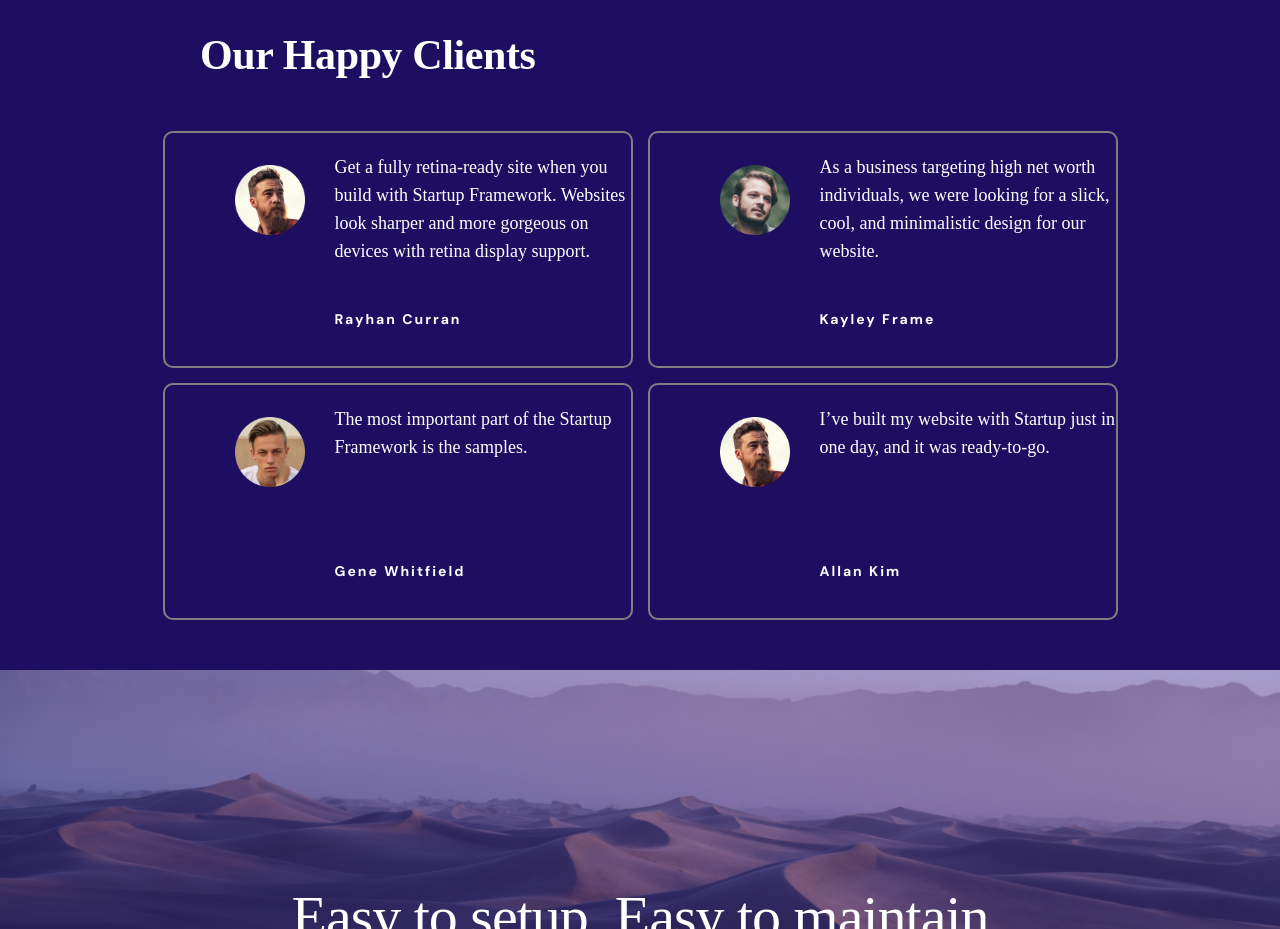
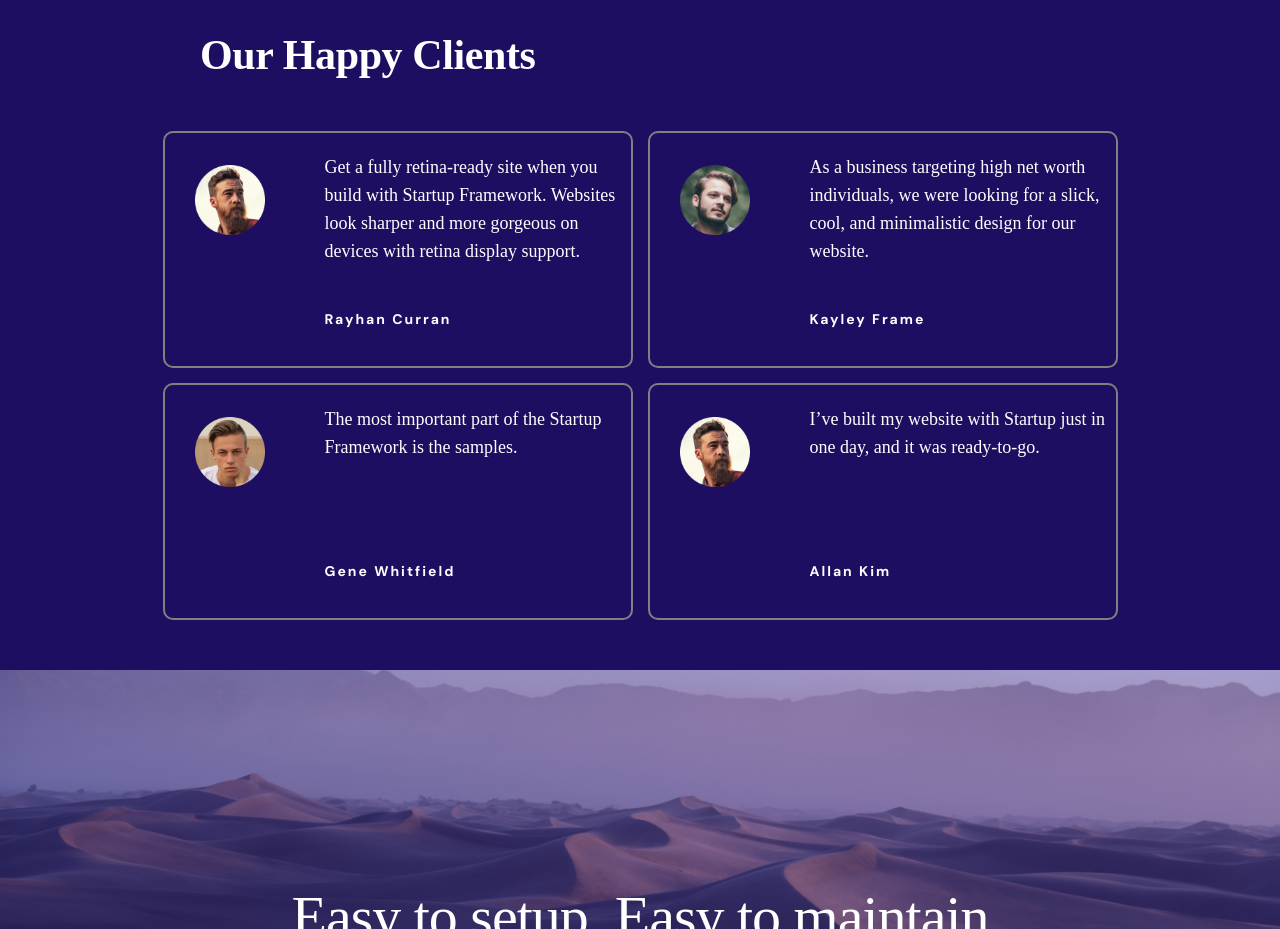
Before and after one commit to classicpages/figma-pages, a Vue app: page / in a window 1280 px wide. Shown: the part 2880-3809 px from the top of the page. Built offline with nearby package versions, Linux system fonts and the light colour scheme.

Commit message:
section Four and Section five redo

```diff
--- a/src/components/SectionFive.vue
+++ b/src/components/SectionFive.vue
@@ -75,7 +75,6 @@ export default {
   position: relative;
   max-width: 100%;
   padding: 50px 20px;
-  max-width: 100%;
   max-height: 100vh;
 }
 
@@ -128,15 +127,15 @@ h1 {
 .imgs img {
   width: 70px;
   height: 70px;
-  margin-left: 35px;
   border-radius: 10px 0px 0px 0px;
   top: 36px;
   left: 35px;
   gap: 0px;
   opacity: 0px;
   padding-top: 36px;
-  padding-left: 35px;
+  padding-left: 30px;
   padding-bottom: 131px;
+  padding-right: 30px;
 }
 
 .text-container {
```
